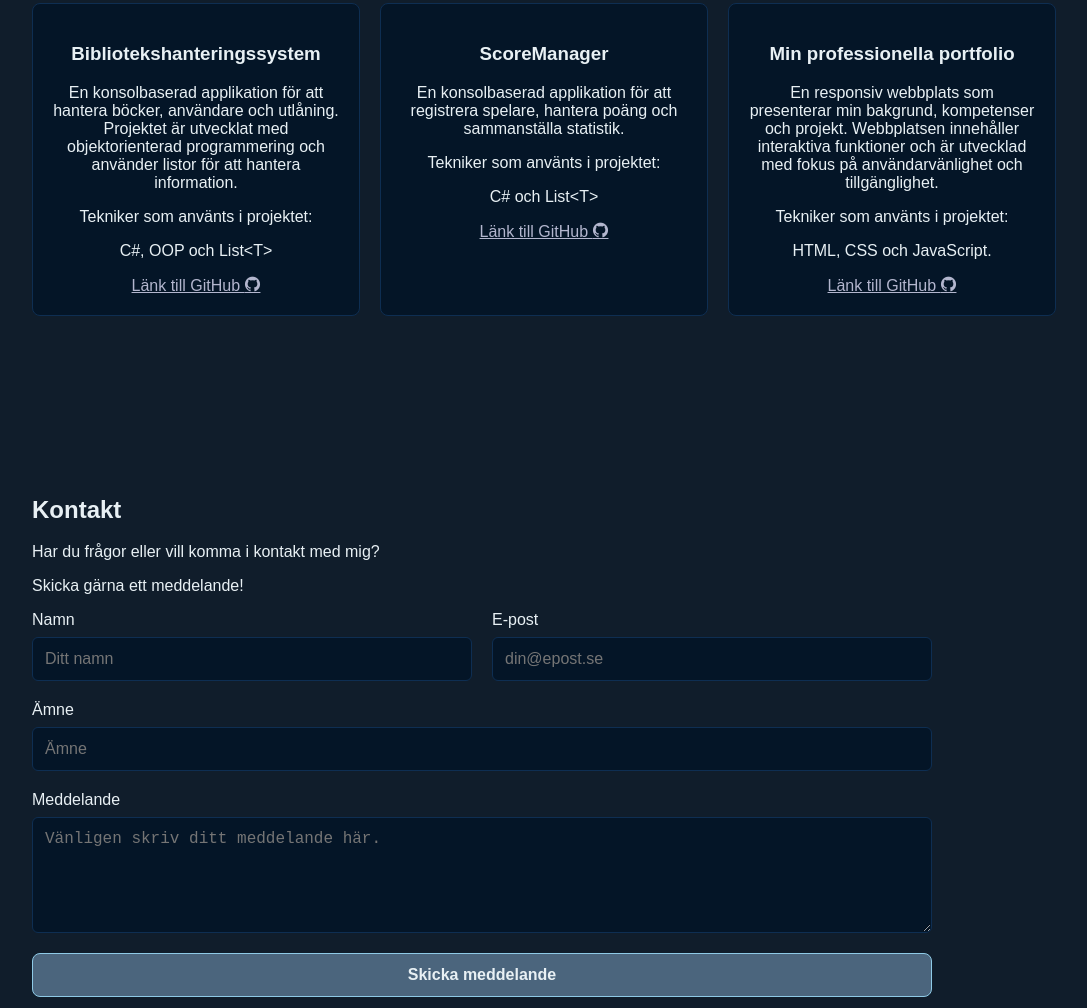
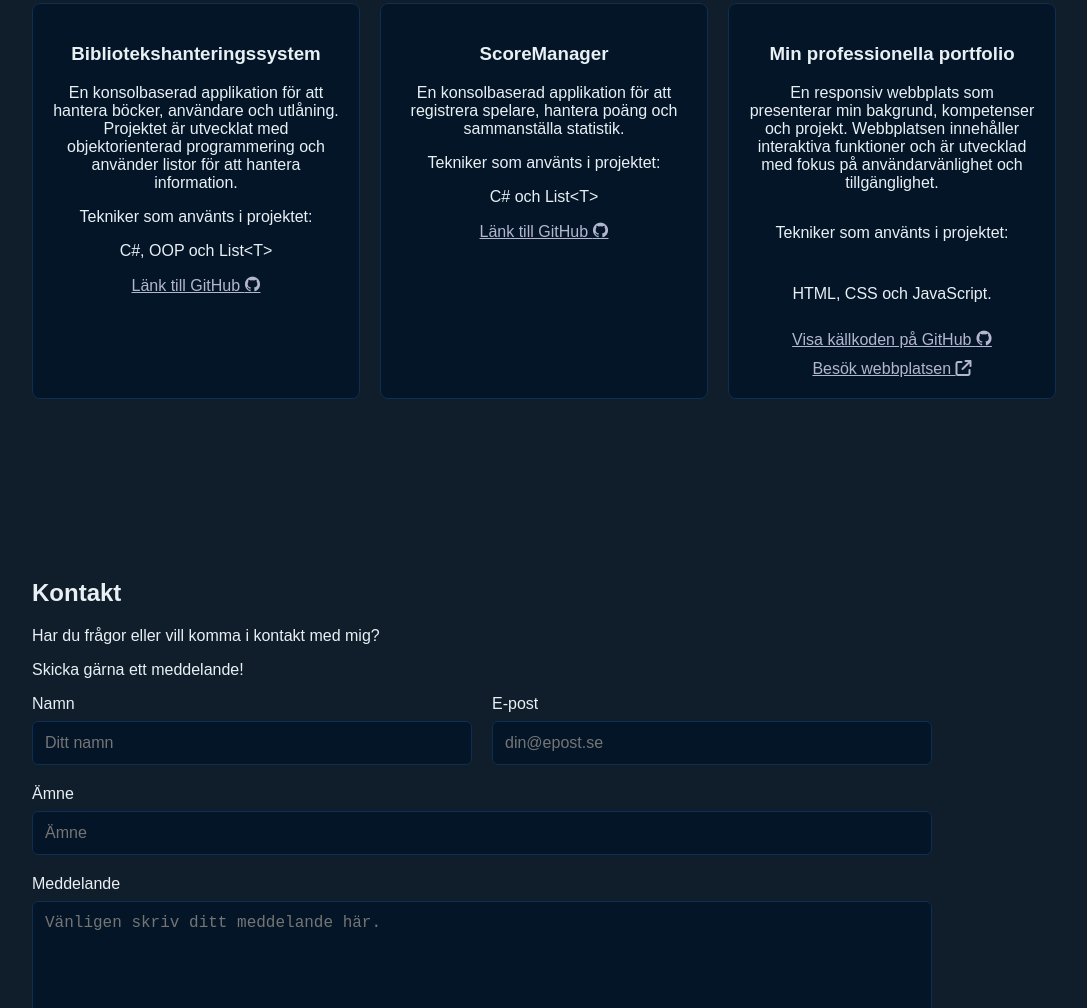
Before and after one commit to johanpersson-netizen/Min-Portfolio, a plain HTML site: page index.html in a window 1280 px wide. Shown: the part 3072-4080 px from the top of the page, without its empty margins (96-1183 px from the left). Drawn offline with nearby package versions, Linux system fonts and the light colour scheme.

Commit message:
La till länk i projektet Min Portfolio

```diff
--- a/index.html
+++ b/index.html
@@ -275,14 +275,22 @@
                     interaktiva funktioner och är utvecklad med fokus på
                     användarvänlighet och tillgänglighet.
                 </p>
+                <div class="project-links">
+                    <p class="project-tech">Tekniker som använts i projektet:</p>
+                    <p>HTML, CSS och JavaScript.</p>
 
-                <p class="project-tech">Tekniker som använts i projektet:</p>
-                <p>HTML, CSS och JavaScript.</p>
+                    <a href="https://github.com/johanpersson-netizen/Min-Portfolio"
+                        target="_blank"
+                        rel="noopener noreferrer">
+                    Visa källkoden på GitHub <i class="devicon-github-plain"></i>
+                    </a>
 
-                <a href="https://github.com/johanpersson-netizen/Min-Portfolio"
+                    <a href="https://johanpersson-netizen.github.io/Min-Portfolio/"
                     target="_blank"
                     rel="noopener noreferrer">
-                Länk till GitHub <i class="devicon-github-plain"></i></a>
+                    Besök webbplatsen <i class="fa-solid fa-arrow-up-right-from-square"></i>
+                    </a>
+                </div>
             </article>
            </div>
 
--- a/style.css
+++ b/style.css
@@ -317,6 +317,11 @@ header nav a:focus-visible {
     grid-template-columns: repeat(auto-fit, minmax(280px, 1fr));
     gap: 20px;
 }
+.project-links {
+    display: flex;
+    flex-direction: column;
+    gap: 0.7rem;
+}
 .project-card a {
     display: inline-block;
     transition: transform 1.5s ease, box-shadow 1.5s ease;
```
